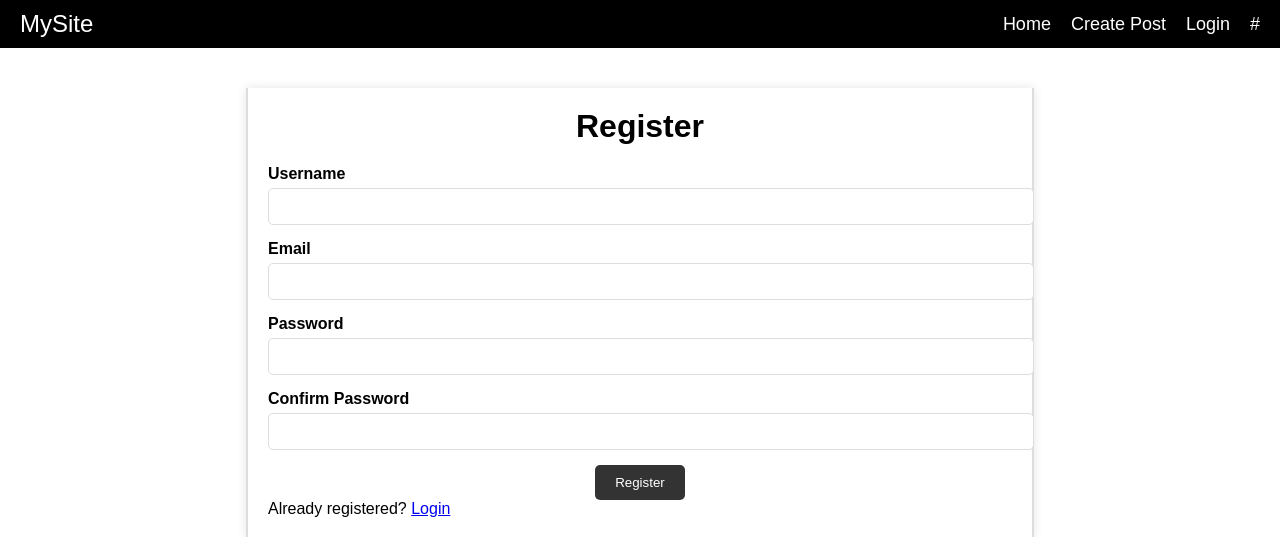
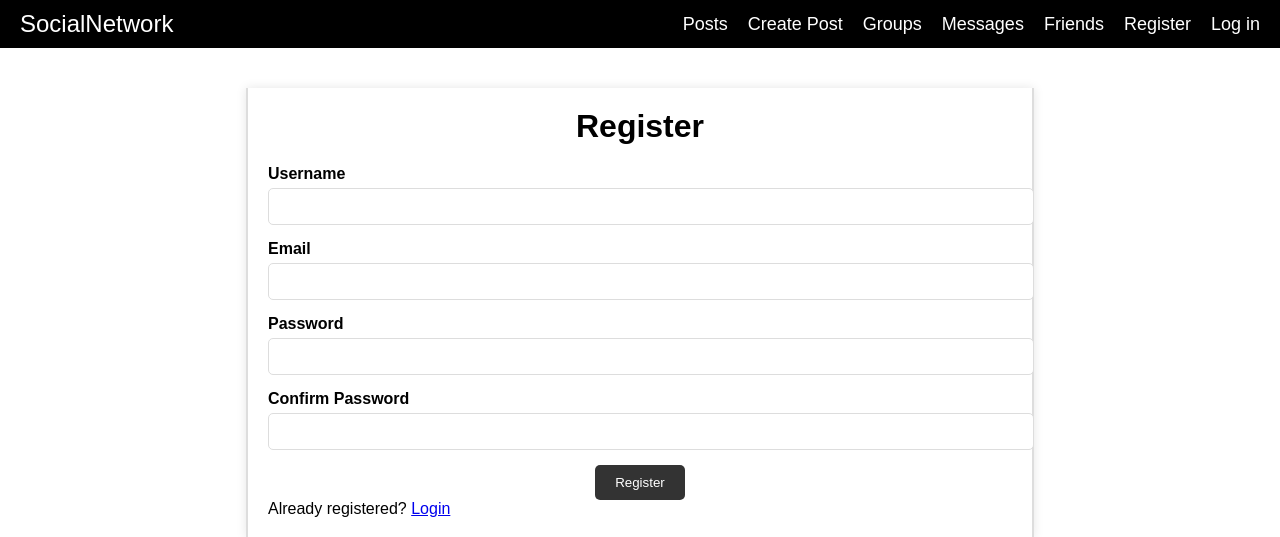
Before and after one commit to MaxMedvedenko/my-social-network, a Django app: page /register/ in a window 1280 px wide. Shown: the top 537 px of the page. Run offline with Django 5.2, Linux system fonts and the light colour scheme.

Commit message:
add login register profile edit_profile, change models

```diff
--- a/static/css/edit_profile.css
+++ b/static/css/edit_profile.css
@@ -1,4 +1,4 @@
-.container {
+.edit-profile-container {
     width: 60%;
     margin: 0 auto;
     padding: 20px;
--- a/static/css/login.css
+++ b/static/css/login.css
@@ -51,3 +51,8 @@
 .form-submit-btn:hover {
     background-color: #555;
 }
+
+/* error-message */
+.error-message {
+    color: #ff0000;
+}
--- a/static/css/register.css
+++ b/static/css/register.css
@@ -51,3 +51,9 @@
 .form-submit-btn:hover {
     background-color: #555;
 }
+
+
+/* error-message */
+.error-message {
+    color: #ff0000;
+}
--- a/templates/base.html
+++ b/templates/base.html
@@ -10,13 +10,26 @@
     <header>
         <nav class="navbar">
             <div class="container">
-                <a href="{% url 'index' %}" class="navbar-brand">MySite</a>
+                <a href="{% url 'index' %}" class="navbar-brand">SocialNetwork</a>
                 <ul class="navbar-nav">
-                    <li class="nav-item"><a href="{% url 'index' %}" class="nav-link">Home</a></li>
+                    <li class="nav-item"><a href="{% url 'index' %}" class="nav-link">Posts</a></li>
+                    <li class="nav-item"><a href="{% url 'create_post' %}" class="nav-link">Create Post</a></li>
                     <!-- Інші пункти меню тут -->
-                    <li class="nav-item"><a href="{% url 'create_post' %}" class="nav-link">Create Post</a></li>
-                    <li class="nav-item"><a href="{% url 'login' %}" class="nav-link">Login</a></li>
-                    <li class="nav-item"><a href="#" class="nav-link">#</a></li>
+
+                    <li class="nav-item"><a href="#" class="nav-link">Groups</a></li>
+                    <li class="nav-item"><a href="#" class="nav-link">Messages</a></li>
+                    <li class="nav-item"><a href="#" class="nav-link">Friends</a></li>
+
+                    <!-- <li class="nav-item"><a href="{% url 'login' %}" class="nav-link">Login</a></li> -->
+                    <!-- <li class="nav-item"><a href="{% url 'profile' %}" class="nav-link">Profile</a></li> -->
+
+                    {% if user.is_authenticated %}
+                    <li class="nav-item"><a href="{% url 'profile' %}" class="nav-link">Profile</a></li>
+                    <li class="nav-item"><a href="{% url 'logout' %}" class="nav-link">Log out</a></li>
+                    {% else %}
+                    <li class="nav-item"><a href="{% url 'register' %}" class="nav-link">Register</a></li>
+                    <li class="nav-item"><a href="{% url 'login' %}" class="nav-link">Log in</a></li>
+                    {% endif %}
                 </ul>
             </div>
         </nav>
--- a/templates/edit_profile.html
+++ b/templates/edit_profile.html
@@ -6,7 +6,7 @@
 
 {% block content %}
 <h1>Edit Profile</h1>
-<div class="container">
+<div class="edit-profile-container">
     <form method="post" enctype="multipart/form-data">
         {% csrf_token %}
         <div class="form-group">
--- a/templates/index.html
+++ b/templates/index.html
@@ -4,7 +4,7 @@
 {% block styles %}<link rel="stylesheet" href="{% static 'css/index.css' %}">{% endblock %}
 
 {% block content %}
-<h1>All Posts</h1>
+<!-- <h1>All Posts</h1> -->
 <div class="post-container">
 
     <div class="posts">
--- a/templates/profile.html
+++ b/templates/profile.html
@@ -11,7 +11,7 @@
             {% if user.avatar %}
             <img src="{{ user.avatar.url }}" alt="Avatar">
             {% else %}
-            <img src="{% static 'img/default_avatar.png' %}" alt="Default Avatar">
+            <img src="{% static 'image/default_avatar.png' %}" alt="Default Avatar">
             {% endif %}
         </div>
         <div class="user-details">
--- a/templates/register.html
+++ b/templates/register.html
@@ -8,6 +8,14 @@
     <h1 class="auth-title">Register</h1>
     <form method="post" class="auth-form">
         {% csrf_token %}
+
+        <!-- Вивід повідомлення про помилку, якщо таке є -->
+        {% if error_message %}
+        <div class="error-message">
+            {{ error_message }}
+        </div>
+        {% endif %}
+
         <div class="form-group">
             <label for="username" class="form-label">Username</label>
             <input type="text" id="username" name="username" required class="form-input">
--- a/user/views.py
+++ b/user/views.py
@@ -1,42 +1,61 @@
 from django.shortcuts import render, redirect
 
-from django.contrib.auth import login as auth_login, logout
+from django.contrib.auth import login as auth_login, login, logout, authenticate
+
 from django.contrib.auth.forms import AuthenticationForm, UserCreationForm
 from django.urls import reverse_lazy
 from django.contrib.auth.decorators import login_required
-from django.contrib import messages
+from django.db import IntegrityError
+
+from user.models import User
 
 # Create your views here.
 
 # Register --- Login --- Logout #
 
 def login_view(request):
+    error_message = None
+
     if request.method == 'POST':
-        form = AuthenticationForm(request, data=request.POST)
-        if form.is_valid():
-            user = form.get_user()
-            auth_login(request, user)
-            return redirect('index')
-    else:
-        form = AuthenticationForm()
-    return render(request, 'login.html', {'form': form})
+        username = request.POST.get('username')
+        password = request.POST.get('password')
+
+        user = authenticate(username=username, password=password)
+
+        if user is not None:
+            login(request, user)
+            return redirect('index')  # URL головної сторінки
+        else:
+            error_message = "Неправильне ім'я користувача або пароль. Будь ласка, спробуйте ще раз."
+
+    return render(request, 'login.html', {'error_message': error_message})
 
 def register_view(request):
+    error_message = None
+
     if request.method == 'POST':
-        form = UserCreationForm(request.POST)
-        if form.is_valid():
-            user = form.save()
-            auth_login(request, user)
-            return redirect('index')
-    else:
-        form = UserCreationForm()
-    return render(request, 'register.html', {'form': form})
+        username = request.POST.get('username')
+        password1 = request.POST.get('password1')
+        password2 = request.POST.get('password2')
+        email = request.POST.get('email')
+        first_name = request.POST.get('first_name')
+        last_name = request.POST.get('last_name')
+
+        if password1 == password2:
+            try:
+                user = User.objects.create_user(username=username, password=password1, email=email, first_name=first_name, last_name=last_name)
+                login(request, user)  # Вхід користувача в систему після реєстрації
+                return redirect('index')  # URL головної сторінки
+            except IntegrityError:
+                error_message = "Ім'я користувача вже існує. Будь ласка, виберіть інше ім'я користувача."
+        else:
+            error_message = "Паролі не співпадають."
+
+    return render(request, 'register.html', {'error_message': error_message})
 
 def logout_view(request):
     logout(request)
     return redirect(reverse_lazy('index'))
-
-
 
 # --- Profile --- #
 
@@ -63,8 +82,6 @@ def edit_profile(request):
         if avatar:
             user.avatar = avatar
         user.save()
-
-        messages.success(request, 'Profile updated successfully!')
         return redirect('profile')
 
     context = {'user': user}
```
Also changed, not shown: templates/login.html (+8 -0 lines), user/models.py (+35 -6 lines), static/image/default_avatar.png (added), user/migrations/0002_remove_user_is_admin_alter_user_groups_and_more.py (added).
